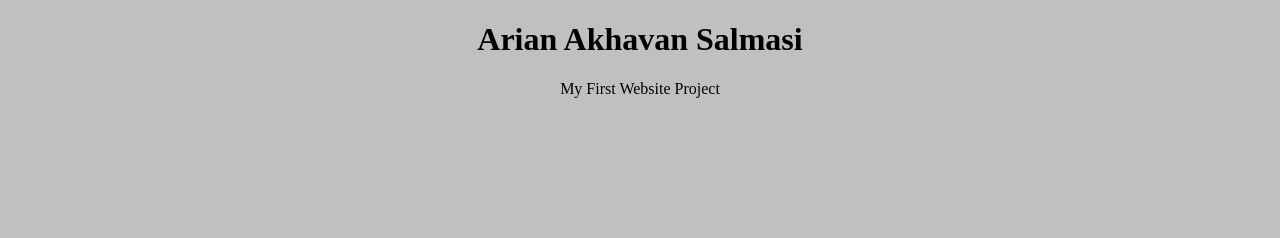
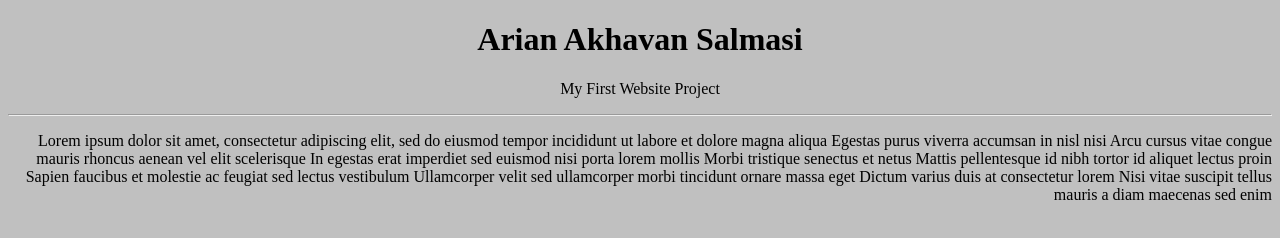
Before and after one commit to Arian-Akhavan/Arian-Akhavan.github.io, a plain HTML site: page index.html in a window 1280 px wide. Drawn offline with Linux system fonts and the light colour scheme.

Commit message:
Update index.html

```diff
--- a/index.html
+++ b/index.html
@@ -6,7 +6,11 @@
   <body style="background-color:Silver;">
     <h1 style="color:black ; text-align:center"> Arian Akhavan Salmasi </h1>
     <p style="color:black ; text-align:center">My First Website Project</p>
-
+    <hr>
+    <p style="text-align:right;">Lorem ipsum dolor sit amet, consectetur adipiscing elit, sed do eiusmod tempor incididunt ut labore et dolore magna aliqua Egestas purus viverra accumsan in nisl
+      nisi Arcu cursus vitae congue mauris rhoncus aenean vel elit scelerisque In egestas erat imperdiet sed euismod nisi porta lorem mollis Morbi tristique senectus et
+      netus Mattis pellentesque id nibh tortor id aliquet lectus proin Sapien faucibus et molestie ac feugiat sed lectus vestibulum Ullamcorper velit sed ullamcorper
+      morbi tincidunt ornare massa eget Dictum varius duis at consectetur lorem Nisi vitae suscipit tellus mauris a diam maecenas sed enim </p>
 
   </body>
 
```
